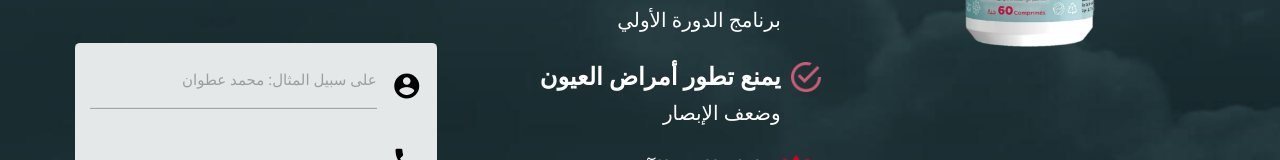
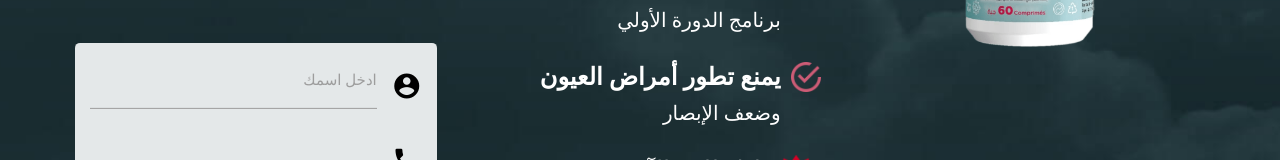
Before and after one commit to shadyplus/Oculus-18-1-2023, a plain HTML site: page index.html in a window 1280 px wide. Shown: the part 8403-8563 px from the top of the page. Drawn offline with nearby package versions, Linux system fonts and the light colour scheme.

Commit message:
first commitsd

```diff
--- a/index.html
+++ b/index.html
@@ -786,7 +786,7 @@ window.app = {
                                 <form action="" method="post">
                                     <div class="input-field input_item">
                                         <i class="material-icons prefix"> account_circle </i><input id="name_bottom" name="name" type="text" required />
-                                        <label dir="rtl" for="name_bottom">على سبيل المثال: محمد عطوان</label>
+                                        <label dir="rtl" for="name_bottom"> ادخل اسمك</label>
                                     </div>
                                     <div class="input-field input_item">
                                         <i class="material-icons prefix"> phone </i><input class="only_number" id="phone_bottom" name="phone" type="tel" required />
```
